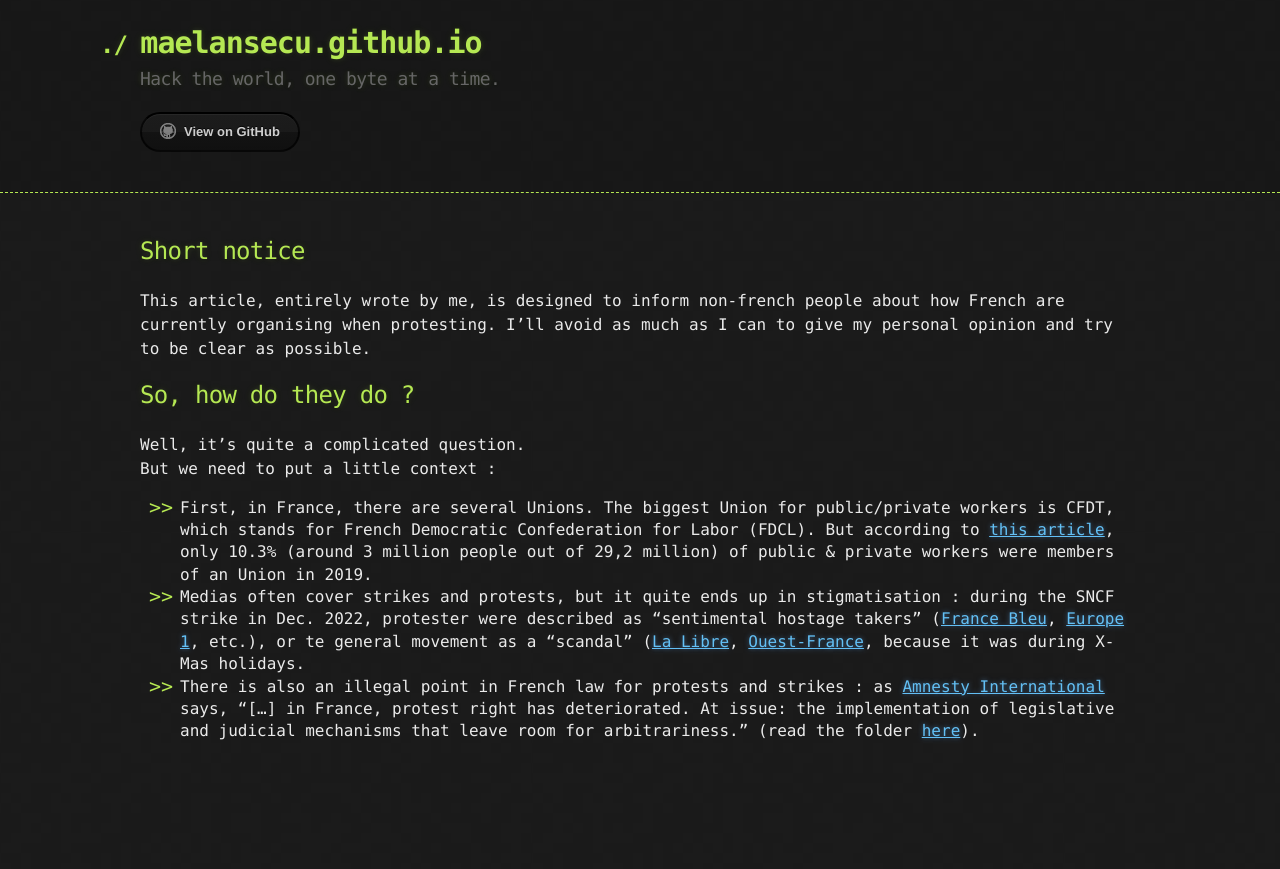
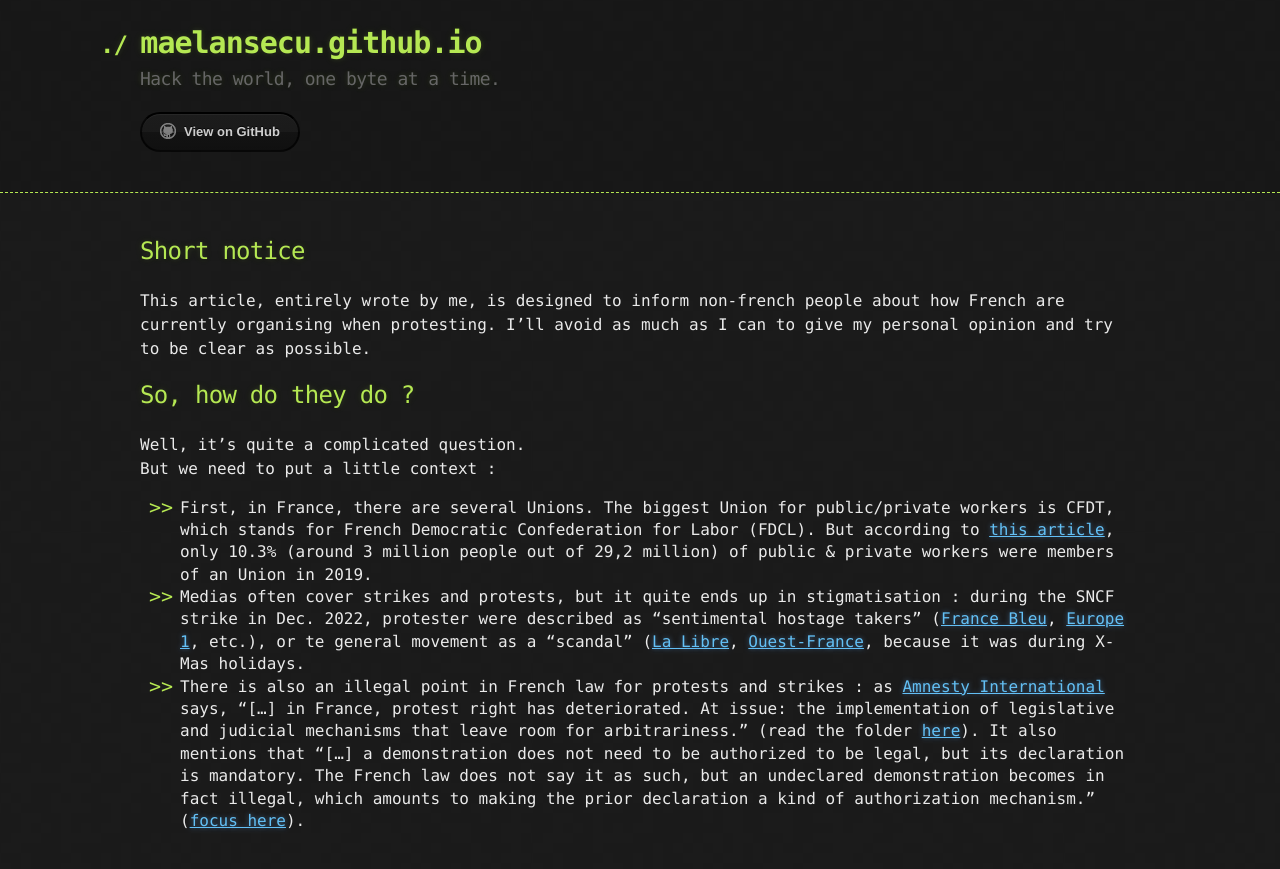
Before and after one commit to maelansecu/maelansecu.github.io, a Jekyll site: the page built from articles/how_do_french_protesters.md, in a window 1280 px wide. Shown: the top 869 px of the page. Built offline with Jekyll 4.4.1, drawn with Linux system fonts in a browser that asks for light colours; our own code applies the rules of GitHub Pages for plain Markdown files.

Commit message:
Update how_do_french_protesters.md

```diff
--- a/articles/how_do_french_protesters.md
+++ b/articles/how_do_french_protesters.md
@@ -13,4 +13,4 @@ Well, it's quite a complicated question. <br>
 But we need to put a little context : <br>
 - First, in France, there are several Unions. The biggest Union for public/private workers is CFDT, which stands for French Democratic Confederation for Labor (FDCL). But according to [this article](https://dares.travail-emploi.gouv.fr/donnees/la-syndicalisation), only 10.3% (around 3 million people out of 29,2 million) of public & private workers were members of an Union in 2019.
 - Medias often cover strikes and protests, but it quite ends up in stigmatisation : during the SNCF strike in Dec. 2022, protester were described as "sentimental hostage takers" ([France Bleu](https://www.francebleu.fr/infos/societe/c-est-une-prise-d-otage-la-greve-a-la-sncf-pour-le-week-end-de-noel-contrarient-les-mayennais-3921103), [Europe 1](https://www.europe1.fr/economie/edito-la-greve-a-la-sncf-une-prise-dotage-sociale-3926635), etc.), or te general movement as a "scandal" ([La Libre](https://www.lalibre.be/economie/entreprises-startup/2022/12/21/une-prise-dotage-un-scandale-vive-polemique-en-france-suite-a-lannulation-de-centaines-de-trains-sncf-lors-des-fetes-de-noel-UAEJVR24HZCG7OFKAWREW3EPVI/), [Ouest-France](https://www.ouest-france.fr/pays-de-la-loire/nantes-44000/greve-a-la-sncf-christelle-morancais-fustige-l-esprit-egoiste-de-ces-inconscients-4782f01c-8203-11ed-95d2-87cbdb857717), because it was during X-Mas holidays.
-- There is also an illegal point in French law for protests and strikes : as [Amnesty International](https://www.amnesty.org/fr/) says, "[...] in France, protest right has deteriorated. At issue: the implementation of legislative and judicial mechanisms that leave room for arbitrariness." (read the folder [here](https://www.amnesty.fr/dossiers/droit-de-manifester-en-france)).
+- There is also an illegal point in French law for protests and strikes : as [Amnesty International](https://www.amnesty.org/fr/) says, "[...] in France, protest right has deteriorated. At issue: the implementation of legislative and judicial mechanisms that leave room for arbitrariness." (read the folder [here](https://www.amnesty.fr/dossiers/droit-de-manifester-en-france)). It also mentions that "[...] a demonstration does not need to be authorized to be legal, but its declaration is mandatory. The French law does not say it as such, but an undeclared demonstration becomes in fact illegal, which amounts to making the prior declaration a kind of authorization mechanism." ([focus here](https://www.amnesty.fr/focus/tout-savoir-sur-le-droit-de-manifester-en-france)).
```
